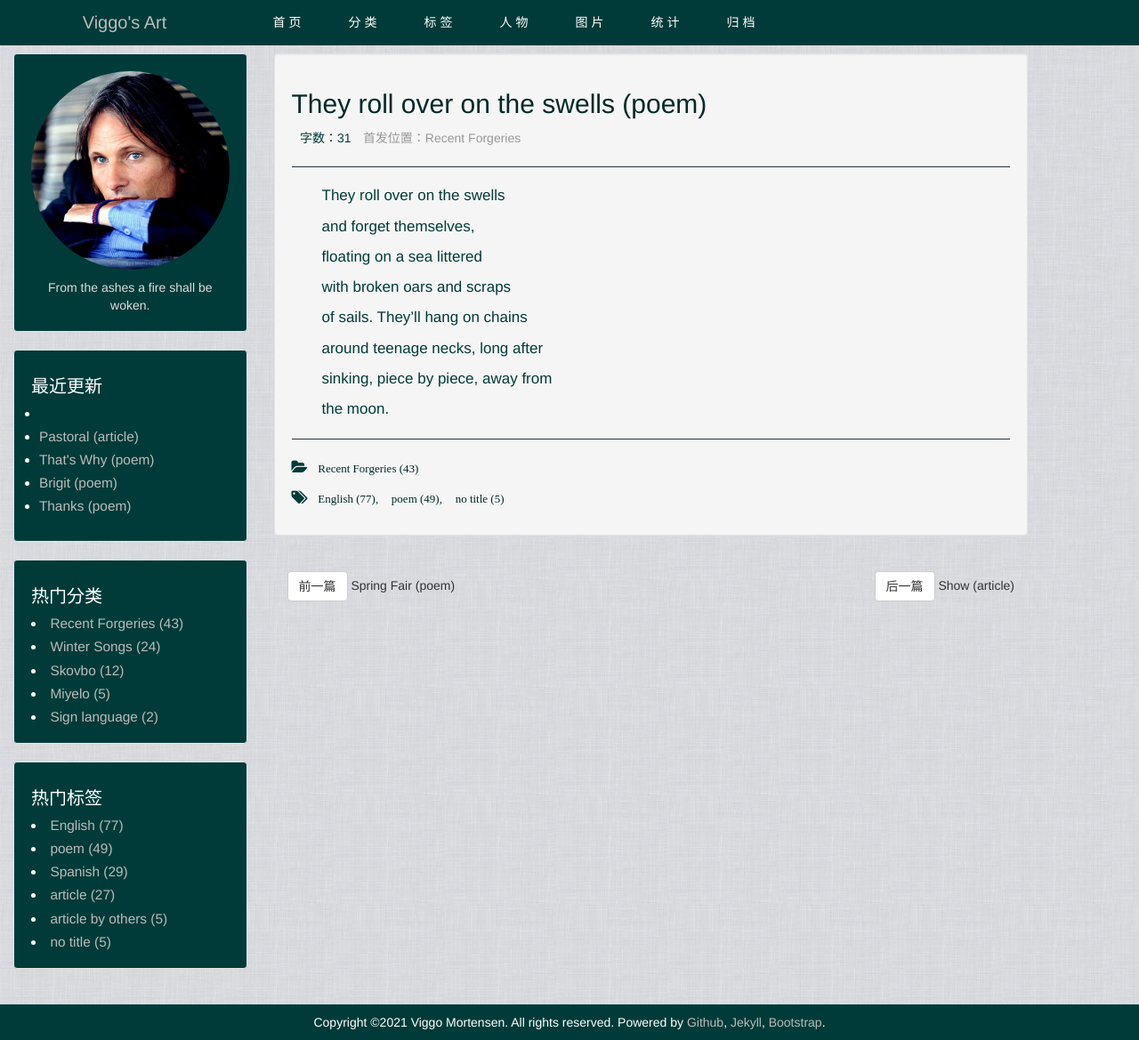
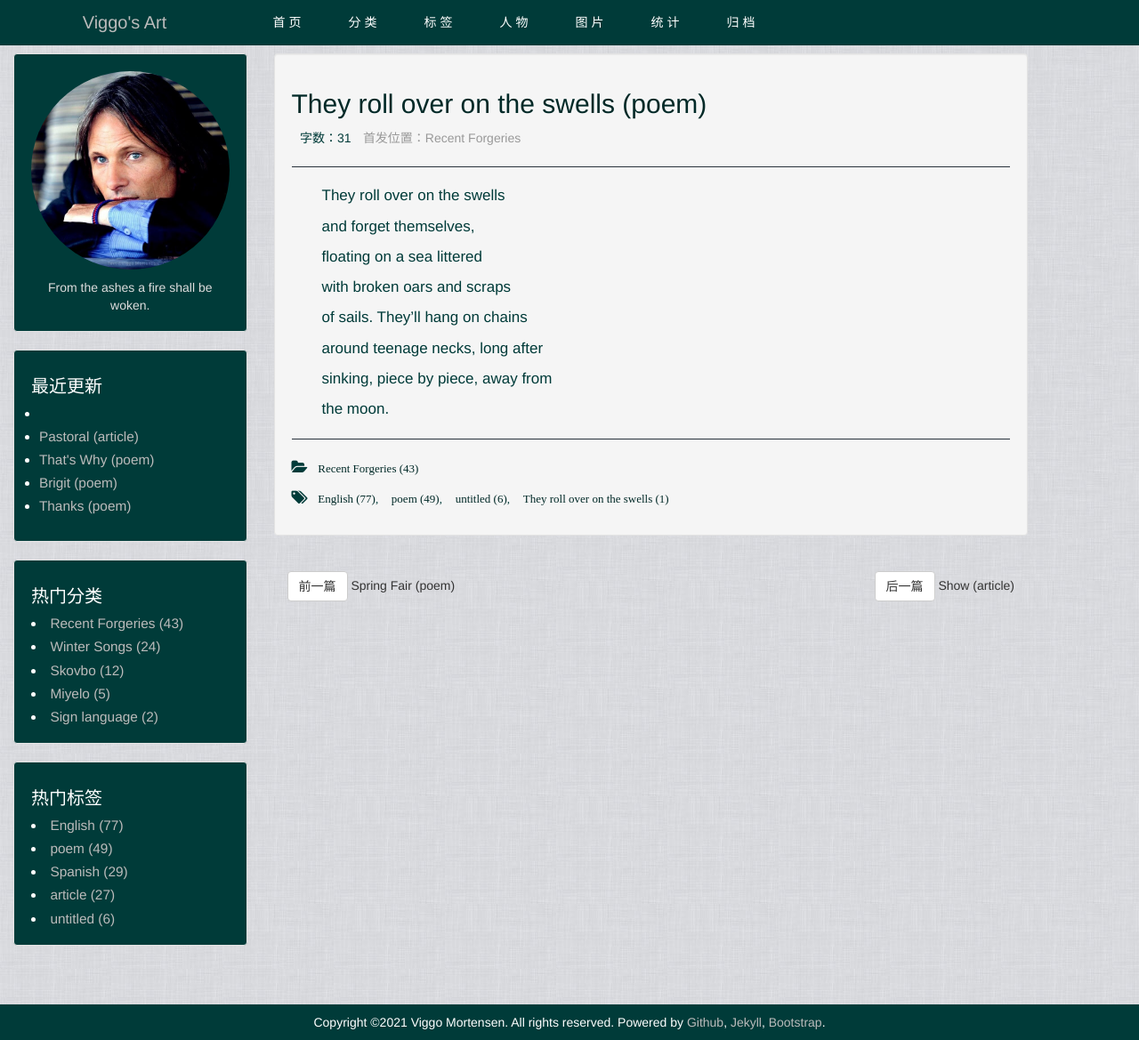
Before and after one commit to junesirius/ViggoArt, a Jekyll site: the page built from _posts/Recent_Forgeries/1998-01-21-They-roll-over-on-the-swells.md, in a window 1280 px wide and 1169 px high. Shown: the whole window at 89% size. Built offline with Jekyll 4.4.1, drawn with Linux system fonts in a browser that asks for light colours; comment, search, counter and statistics services are not loaded; a file with an impossible date is left out.

Commit message:
Change 'no title' tag to 'untitled'

```diff
--- a/_posts/Recent_Forgeries/1998-01-21-They-roll-over-on-the-swells.md
+++ b/_posts/Recent_Forgeries/1998-01-21-They-roll-over-on-the-swells.md
@@ -4,7 +4,7 @@ title: They roll over on the swells (poem)
 date: 1998-01-21
 categories: ["Recent Forgeries"]
 characters:
-tags: ["English", "poem", "no title"]
+tags: ["English", "poem", "untitled", "They roll over on the swells"]
 origin: ["Recent Forgeries"]
 pov:
 description:
```
Also changed, not shown: _posts/Coincidence_of_Memory/2002-01-20-They-roll-over-on-the-swells.md (+2 -2 lines), _posts/Recent_Forgeries/1998-01-10-Trague-el-bagre.md (+1 -1 lines), _posts/Recent_Forgeries/1998-01-19-After-the-flower-bath.md (+1 -1 lines), _posts/Recent_Forgeries/1998-01-23-The-boy-who-cried-wolf-is.md (+1 -1 lines), _posts/Recent_Forgeries/1998-01-30-That-ear.md (+1 -1 lines).
